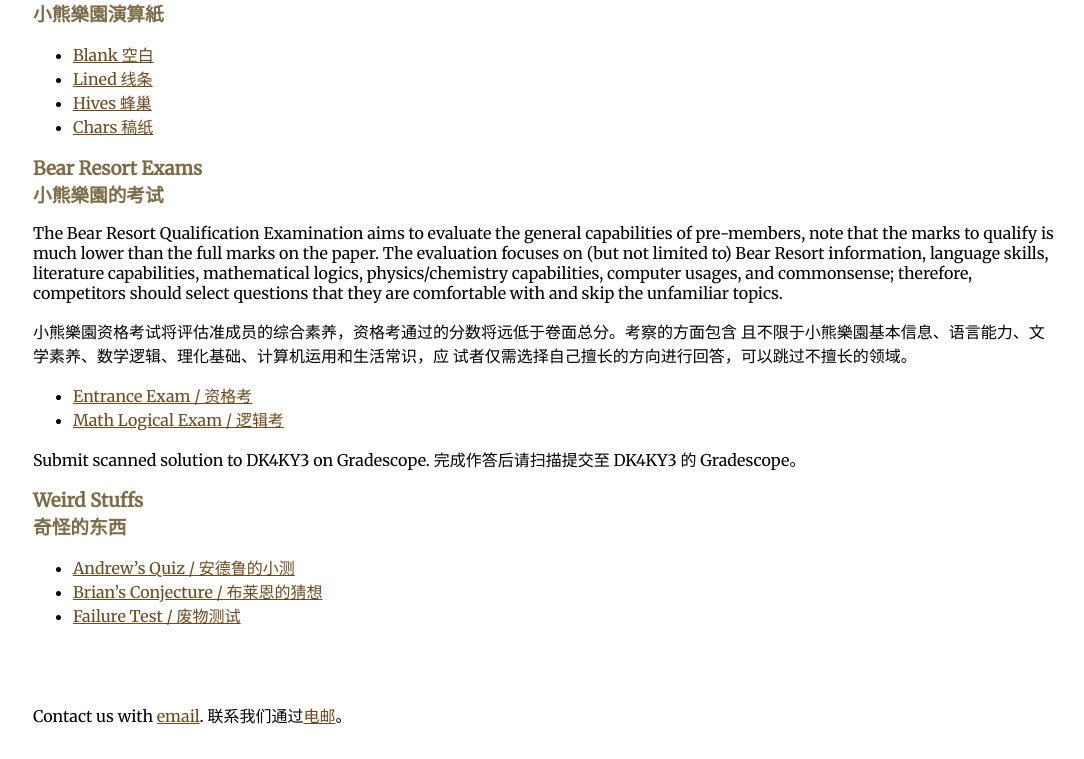
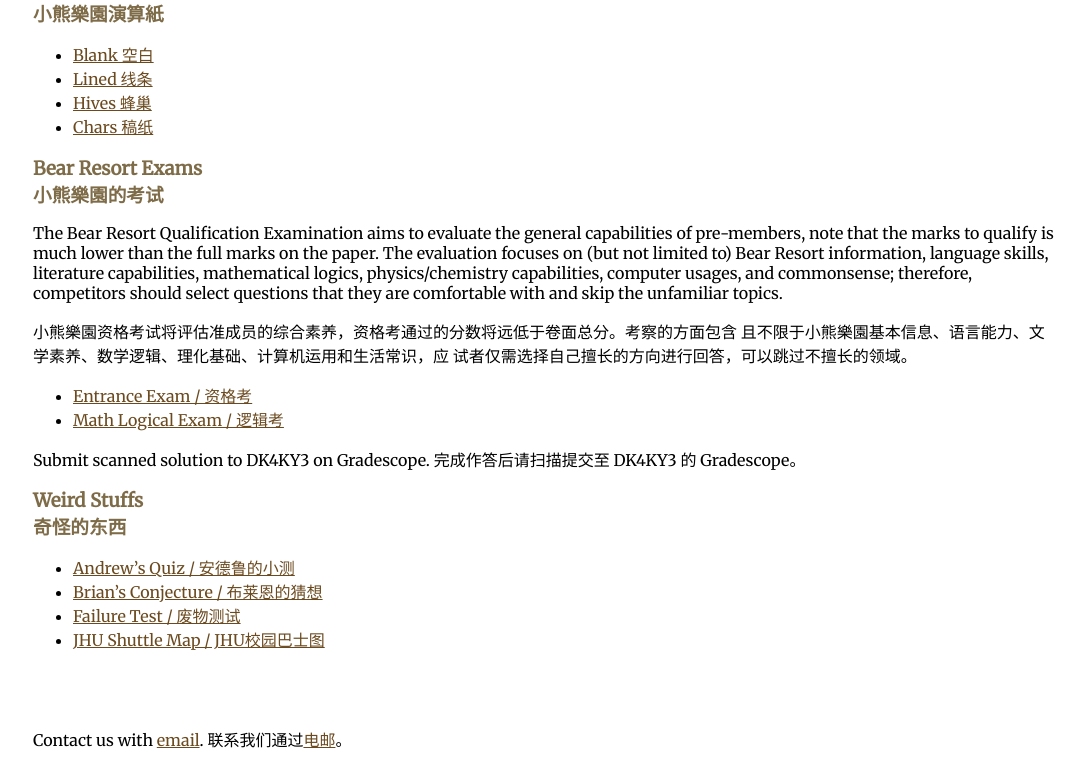
Before and after one commit to Bear-Resort/bear-resort.github.io, a Jekyll site: the page built from mathland/mathland.md, in a window 1280 px wide. Shown: the part 554-1313 px from the top of the page, without its empty margins (95-1179 px from the left). Built offline with Jekyll 4.4.1, drawn with Linux system fonts in a browser that asks for light colours; before the commit the page ends 1289 px from its top, so only the background shows below that.

Commit message:
added shuttle map

```diff
--- a/mathland/mathland.md
+++ b/mathland/mathland.md
@@ -31,3 +31,4 @@
 - [Andrew's Quiz / 安德鲁的小测](/files/andrew_quiz.pdf)
 - [Brian's Conjecture / 布莱恩的猜想](/files/weird_cate.pdf)
 - [Failure Test / 废物测试](/failure_test/failure_test.html)
+- [JHU Shuttle Map / JHU校园巴士图](/files/br-version-map.pdf)
```
Also changed, not shown: 1 other file.
